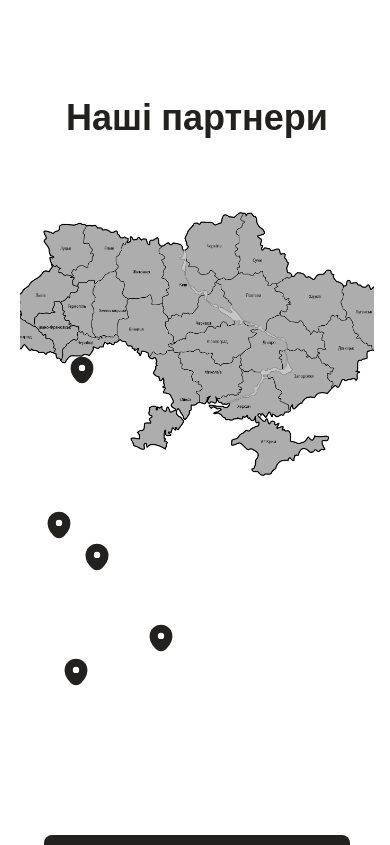
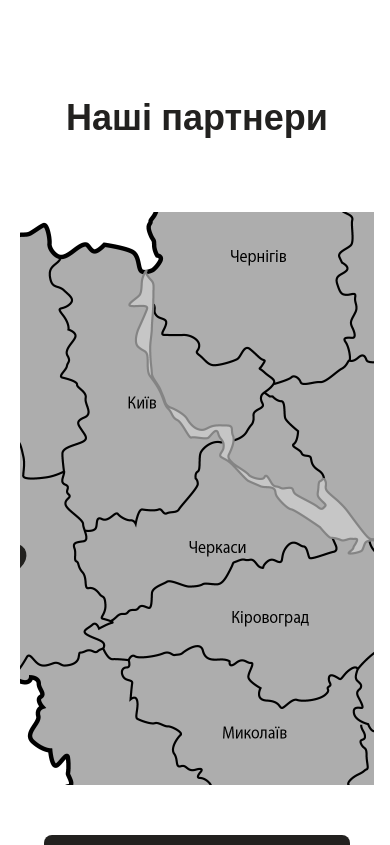
Before and after one commit to onlinestoreteam567/major, a React (Vite) app in the folder client/: page / in a window 390 px wide. Shown: the part 4780-5625 px from the top of the page. Built offline with nearby package versions, Linux system fonts and the light colour scheme.

Commit message:
Created responsive marks in map

```diff
--- a/client/src/components/UI/OurPartners/MapWithPoints.jsx
+++ b/client/src/components/UI/OurPartners/MapWithPoints.jsx
@@ -51,7 +51,7 @@ const MapWithPoints = ({ partnerData, onPointClick }) => {
     const timeoutId = setTimeout(() => {
       if (imageContainerRef.current) {
         const container = imageContainerRef.current;
-        const scrollToY = container.scrollHeight / 2.47 - container.clientHeight / 2;
+        const scrollToY = container.scrollHeight / 2.7 - container.clientHeight / 2;
         container.scrollTop = scrollToY;
         const scrollToX = container.scrollWidth / 2 - container.clientWidth / 2;
         container.scrollLeft = scrollToX;
--- a/client/src/components/UI/OurPartners/index.module.scss
+++ b/client/src/components/UI/OurPartners/index.module.scss
@@ -21,8 +21,9 @@
   figure {
     margin-top: 75px;
     height: 68vh;
+    width: 100%;
     position: relative;
-    overflow: hidden;
+    overflow: auto;
     cursor: grab;
 
     &:active {
@@ -30,13 +31,14 @@
     }
 
     img:first-of-type {
-      width: 110%;
+      object-fit: cover;
+      width: 1471px;
+      height: 997px;
     }
 
     .point {
       @include HeightWidth(30px, 30px);
       cursor: pointer;
-      transition: 0.5s;
 
       &:hover {
         width: 40px;
@@ -46,23 +48,23 @@
     }
 
     .lvivPoint {
-      @include absolute(52%, 11.6%);
+      @include absolute(300px, 153px);
     }
 
     .lytskPoint {
-      @include absolute(25%, 18.3%);
+      @include absolute(143px, 243px);
     }
 
     .ternopilPoint {
-      @include absolute(57.6%, 22.3%);
+      @include absolute(329px, 298px);
     }
 
     .ivanoFrankivskPoint {
-      @include absolute(77.7%, 16.5%);
+      @include absolute(439px, 223px);
     }
 
     .vinnitsaPoint {
-      @include absolute(71.7%, 40.3%);
+      @include absolute(414px, 538px);
     }
   }
 
```
